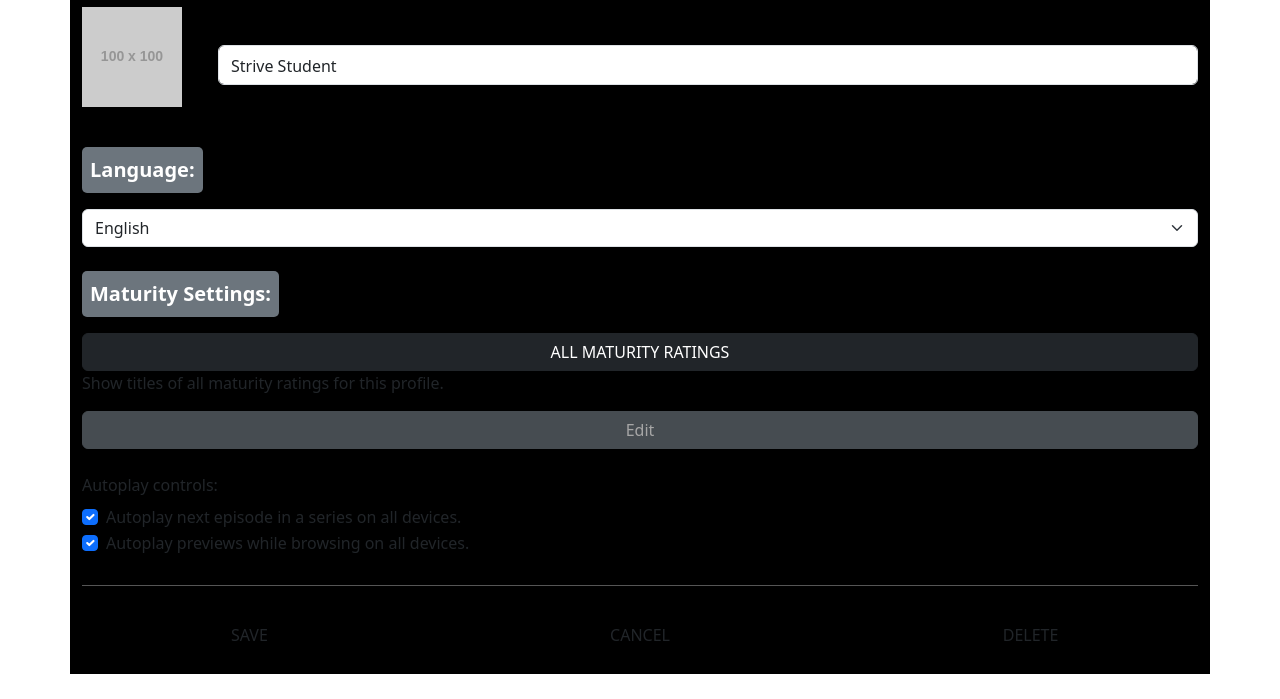
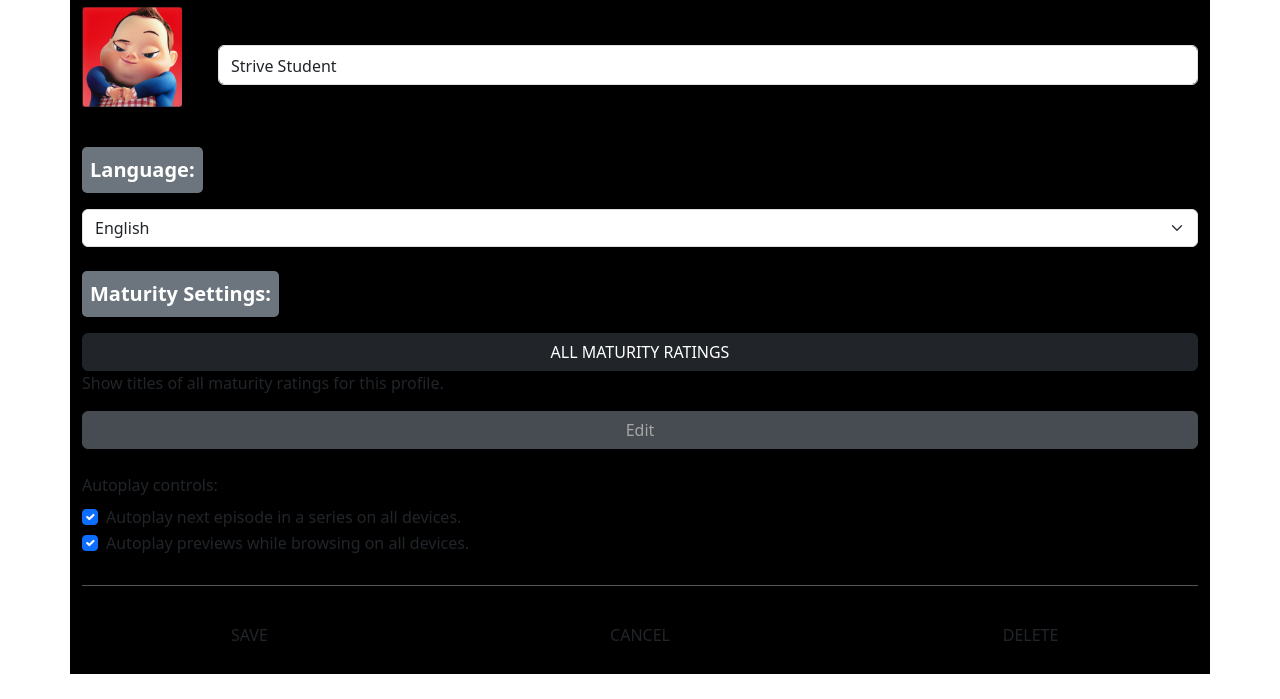
Before and after one commit to ValerioP29/progetto-settimanale-S5-U2-D5, a plain HTML site: page profile.html in a window 1280 px wide. Shown: the part 101-800 px from the top of the page. Drawn offline with nearby package versions, Linux system fonts and the light colour scheme; placeholder pictures from the web are drawn by us; some icons are missing.

Commit message:
img profile

```diff
--- a/profile.html
+++ b/profile.html
@@ -18,7 +18,7 @@
 
       <div class="d-flex align-items-center mt-4 profile-section">
         <div class="profile-icon d-flex justify-content-center align-items-center mb-3">
-          <img src="https://via.placeholder.com/100" alt="Profile Icon" class="img-fluid" />
+          <img src="./assets/avatar.png" alt="Profile Icon" class="img-fluid" />
           <i class="bi bi-pencil-fill text-white"></i>
         </div>
 
```
